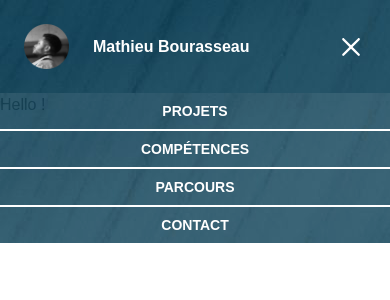
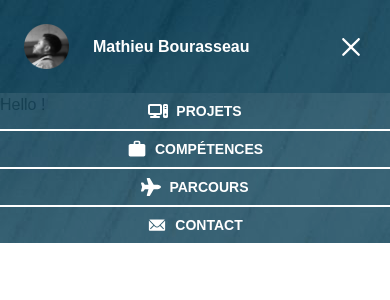
Before and after one commit to MathieuBourasseau/react-portfolio, a Next.js app: page / in a window 390 px wide. Both pictures are taken after a click on the icon 351 px from the left and 46 px from the top of the page. Shown: the top 300 px of the page. Built offline with nearby package versions, Linux system fonts and the light colour scheme.

Commit message:
feat: icon imported and added in the mobile nav

```diff
--- a/components/Navigation.tsx
+++ b/components/Navigation.tsx
@@ -5,6 +5,11 @@ import Link from "next/link";
 import { useState } from "react";
 import { GiHamburgerMenu } from "react-icons/gi";
 import { RxCross2 } from "react-icons/rx";
+import { FaComputer } from "react-icons/fa6";
+import { IoIosMail } from "react-icons/io";
+import { FaPlane } from "react-icons/fa";
+import { MdWork } from "react-icons/md";
+
 
 interface blocLogo {
     icon: string;
@@ -27,19 +32,23 @@ export default function Navigation() {
     const navLinks = [
         {
             label: "projets",
-            link: "projects"
+            link: "projects",
+            icon: <FaComputer />
         },
         {
             label: "compétences",
-            link: "skills"
+            link: "skills",
+            icon: <MdWork />
         },
         {
             label: "parcours",
-            link: "background"
+            link: "background",
+            icon:<FaPlane />
         },
         {
             label: "contact",
-            link: "contact"
+            link: "contact",
+            icon: <IoIosMail />
         }
 
     ]
@@ -83,9 +92,9 @@ export default function Navigation() {
                             href={link.link}
                             className="w-full flex justify-center items-center border-b-2 py-2 hover:bg-[#f74518] transition-transform duration-300 hover:scale-115"
                         >
-                            <div>
-
-                                {link.label}
+                            <div className="flex items-center justify-center gap-2">
+                                <span className="text-[20px]">{link.icon}</span>
+                                <p>{link.label}</p>
                             </div>
                         </Link>
                     ))}
```
